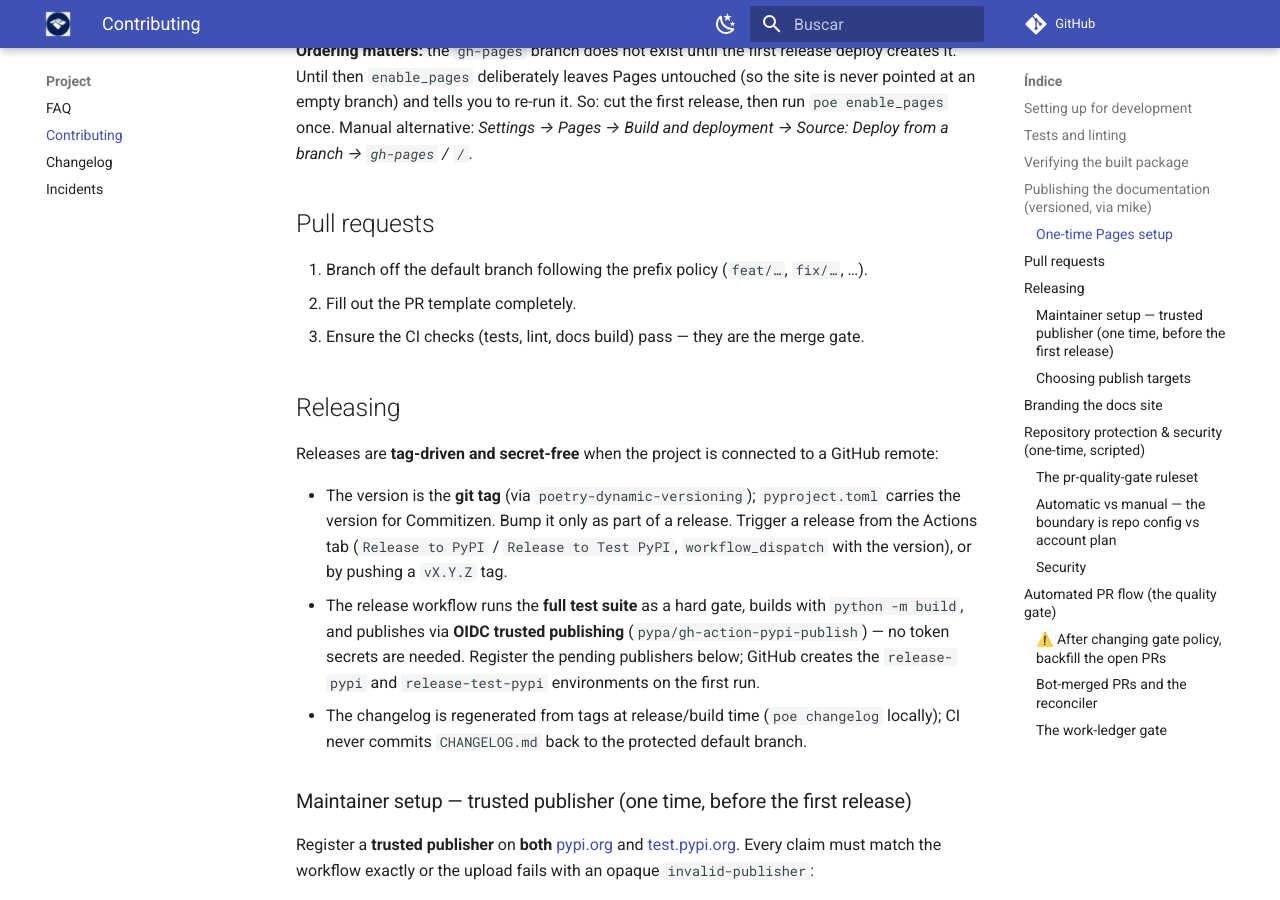
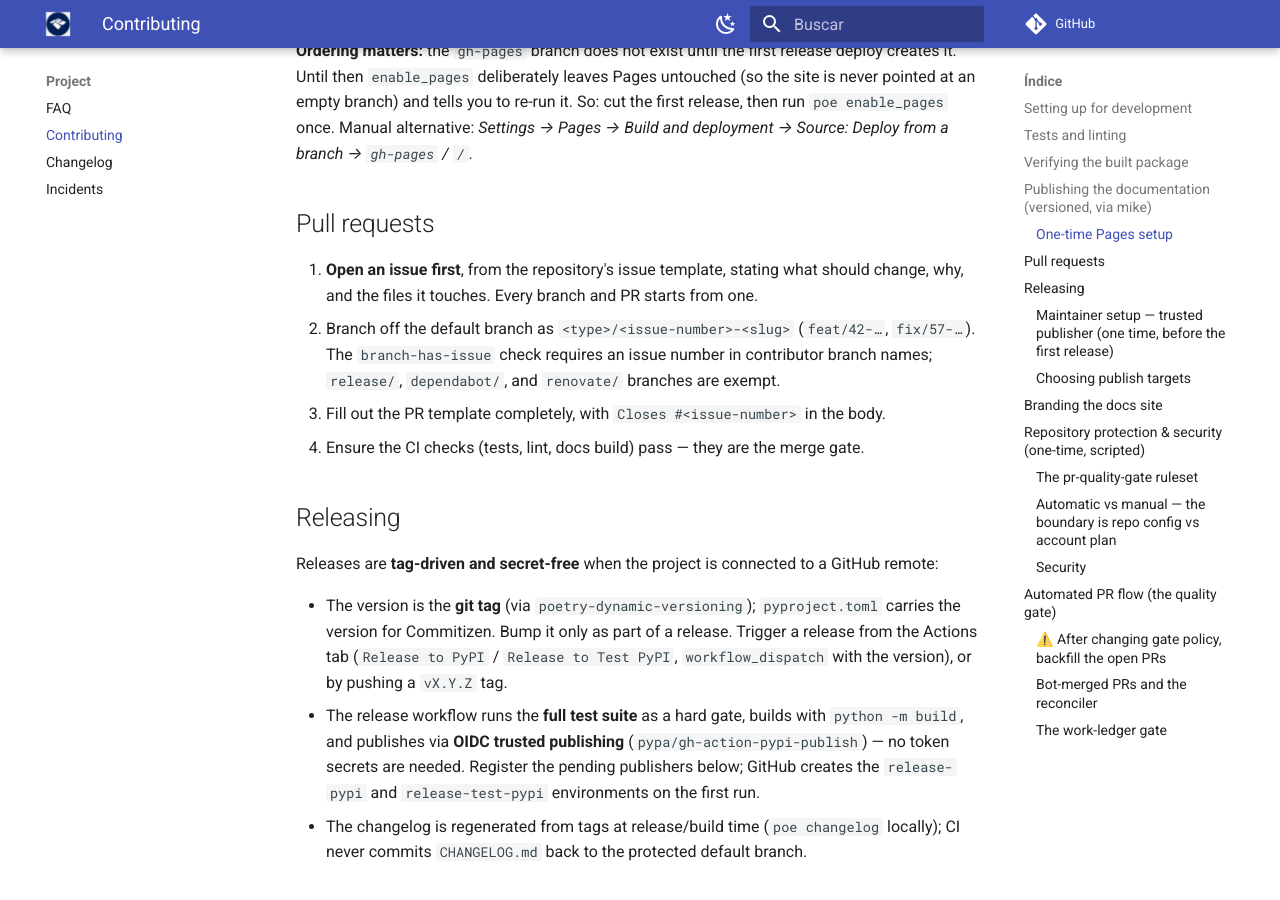
Before and after one commit to guilhermegor/filings-rfb, an MkDocs documentation site: the page built from docs/contributing.md, in a window 1280 px wide and 900 px high, scrolled down 2097 px. Built offline with MkDocs 1.6.1 and Material for MkDocs 9.7.7, drawn with Linux system fonts in a browser that asks for light colours; comment, search, counter and statistics services are not loaded; the version menu is left out.

Commit message:
docs: say to open an issue first in both contributing guides (#44)
* docs: say to open an issue first in both contributing guides

Every branch and PR here must start from an issue (branch-has-issue,
check_pr_policy.sh), but the docs-site Pull requests section began at
"Branch off the default branch". Make the issue step 1 there and add
an up-front callout to the root CONTRIBUTING.md.

Closes #43

* docs: note the branch-has-issue exemptions in both contributing guides

The check exempts release/, dependabot/ and renovate/ branches
(see bin/close_linked_issues.sh), so both guides now say so.

```diff
--- a/docs/contributing.md
+++ b/docs/contributing.md
@@ -89,9 +89,13 @@
 
 ## Pull requests
 
-1. Branch off the default branch following the prefix policy (`feat/…`, `fix/…`, …).
-2. Fill out the PR template completely.
-3. Ensure the CI checks (tests, lint, docs build) pass — they are the merge gate.
+1. **Open an issue first**, from the repository's issue template, stating what should change,
+   why, and the files it touches. Every branch and PR starts from one.
+2. Branch off the default branch as `<type>/<issue-number>-<slug>` (`feat/42-…`, `fix/57-…`).
+   The `branch-has-issue` check requires an issue number in contributor branch names;
+   `release/`, `dependabot/`, and `renovate/` branches are exempt.
+3. Fill out the PR template completely, with `Closes #<issue-number>` in the body.
+4. Ensure the CI checks (tests, lint, docs build) pass — they are the merge gate.
 
 ## Releasing
 
```
Also changed, not shown: CONTRIBUTING.md (+6 -0 lines).
